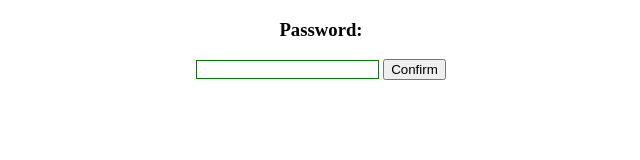
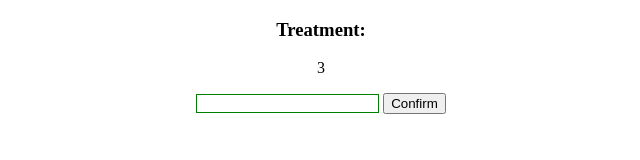
Before and after one commit to RekAcix/escaperoom, a plain HTML site: page index.html in a window 1280 px wide. Both pictures are taken after a click on the button "Confirm". Shown: the whole page, without its empty margins (319-959 px from the left). Drawn offline with Linux system fonts and the light colour scheme.

Commit message:
lololo mental breakdown

```diff
--- a/index.html
+++ b/index.html
@@ -2,7 +2,8 @@
 <html>
 <body>
 <div align="center">
-<h3>Password:</h3>
+<h3>Treatment:</h3>
+    <p id="count">Tries before lockdown</p>
 
 <input style="border:thin double green" type="text" id="myText" value="">
 
@@ -13,17 +14,19 @@
 <p id="wrong"></p>
 </div>
 <script>
-    var i = 0;
+    var i = 4;
+
 var myFunction = function() {
     var x = document.getElementById("myText").value;
-    if(i > 3){
+    if(i < 1){
     document.getElementById("wrong").innerHTML = "You lost";
     }else if(x === "lobotomy"){
-    document.getElementById("answer").innerHTML = x;
+    document.getElementById("answer").innerHTML = "You Won! Congratulation!";
+    document.getElementById(myFunction).disabled = true;
     }
-    i++;
+    i--;
     console.log(i);
-
+    document.getElementById("count").innerHTML = i;
 };
 </script>
 
```
